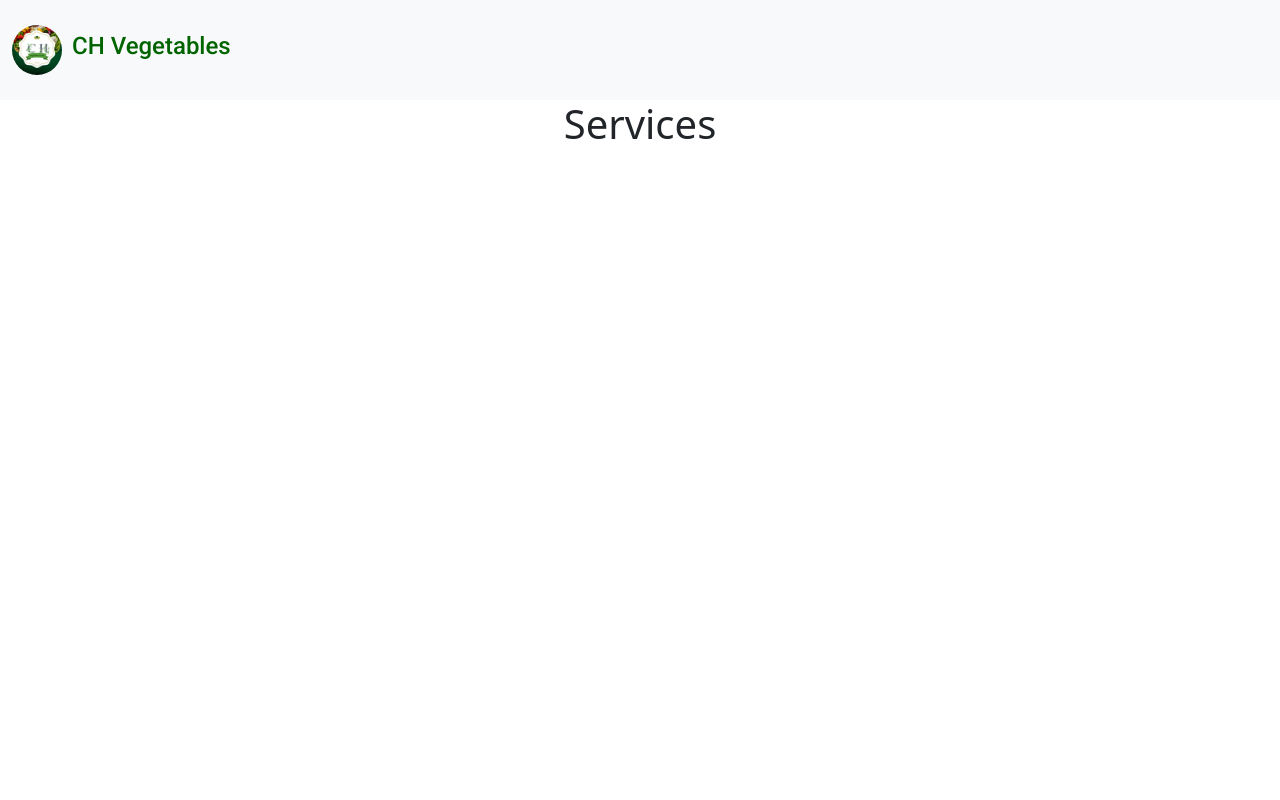
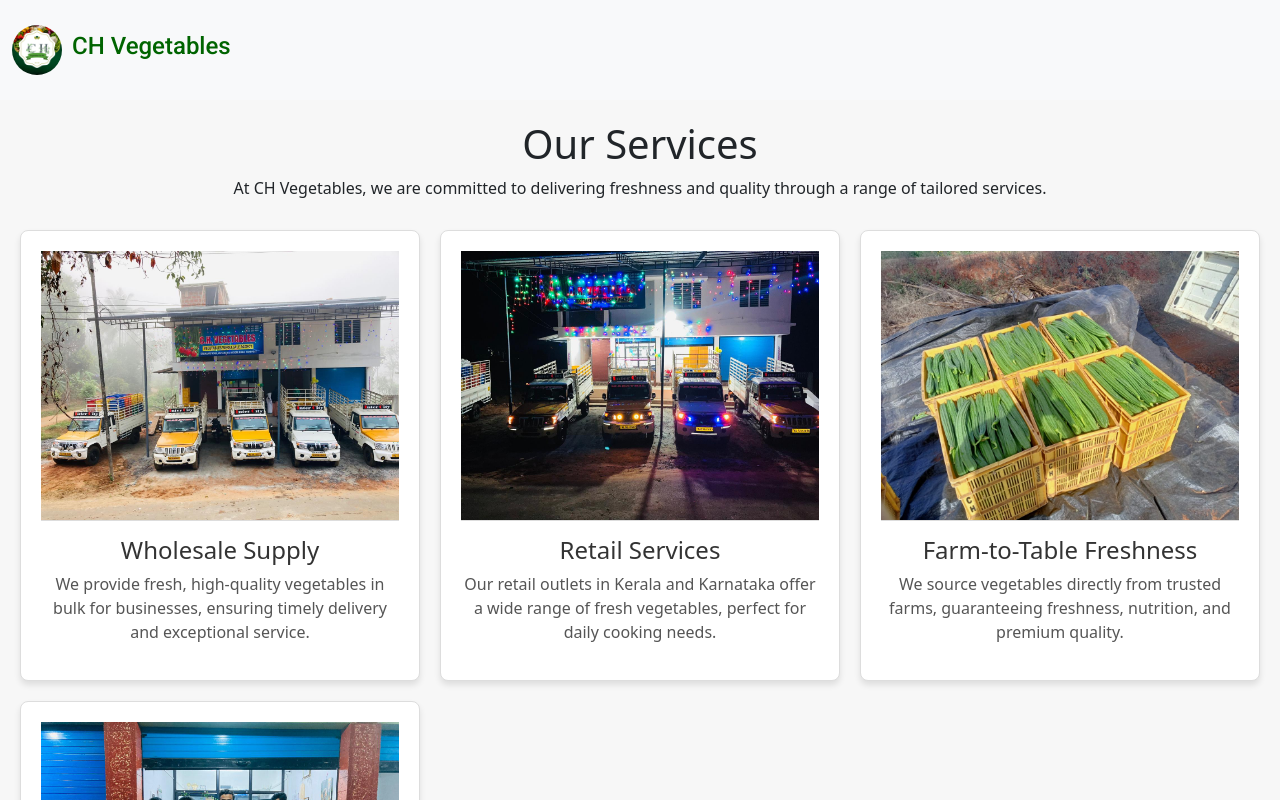
Before and after one commit to athuljain/CH-Vegitables, a React (Create React App) app: page /services in a window 1280 px wide. Shown: the top 800 px of the page. Built offline with nearby package versions, Linux system fonts and the light colour scheme.

Commit message:
service page and home page setup

```diff
--- a/public/index.html
+++ b/public/index.html
@@ -2,14 +2,14 @@
 <html lang="en">
   <head>
     <meta charset="utf-8" />
-    <link rel="icon" href="%PUBLIC_URL%/favicon.ico" />
+    <link rel="icon" href="/src/Assets/CHLogo.jpeg" />
     <meta name="viewport" content="width=device-width, initial-scale=1" />
     <meta name="theme-color" content="#000000" />
     <meta
       name="description"
       content="Web site created using create-react-app"
     />
-    <link rel="apple-touch-icon" href="%PUBLIC_URL%/logo192.png" />
+    <link rel="apple-touch-icon" href="/src/Assets/CHLogo.jpeg" />
     <!--
       manifest.json provides metadata used when your web app is installed on a
       user's mobile device or desktop. See https://developers.google.com/web/fundamentals/web-app-manifest/
@@ -24,7 +24,7 @@
       work correctly both with client-side routing and a non-root public URL.
       Learn how to configure a non-root public URL by running `npm run build`.
     -->
-    <title>React App</title>
+    <title>CH Vegetables</title>
   </head>
   <body>
     <noscript>You need to enable JavaScript to run this app.</noscript>
--- a/src/Assets/Staff.js
+++ b/src/Assets/Staff.js
@@ -17,6 +17,6 @@ import img1 from './CHImg1.jpg';
 import img2 from './CHImg2.jpg';
 
 export const StaffDetails = [
-  { Name: "vyshak", Role: "Manager", Photo: img1 },
-  { Name: "vyshnav", Role: "Manager", Photo: img2 },
+  { Name: "vyshak", Role: "Manager", Photo: img1, ContactNum: 1234567890 },
+  { Name: "vyshnav", Role: "Manager", Photo: img2,ContactNum: 1234567890  },
 ];
--- a/src/Components/AboutUs.jsx
+++ b/src/Components/AboutUs.jsx
@@ -9,7 +9,7 @@ const AboutUs = () => {
     { src: require('../Assets/CHImg1.jpg'), alt: 'Image 2' },
     { src: require('../Assets/CHImg3.jpeg'), alt: 'Image 3' },
     { src: require('../Assets/CHImg1.jpg'), alt: 'Image 2' },
-    { src: require('../Assets/CHImg1.jpg'), alt: 'Image 2' },
+    // { src: require('../Assets/CHImg1.jpg'), alt: 'Image 2' },
     // Add more image objects as needed
   ];
 
@@ -37,7 +37,7 @@ const AboutUs = () => {
         <Col md={6} className="about-us-text">
           <h1>About Us</h1>
           <p>
-            Lorem ipsum dolor sit amet, consectetur adipiscing elit. Pellentesque placerat magna eget eros euismod, vitae semper magna tincidunt. Donec euismod bibendum laoreet. Integer posuere erat a ante pulvinar, eget laoreet sapien consectetur. Sed posuere consectetur est at lobortis. Aenean eu leo quam. Pellentesque lorem quam, vehicula velit eu, vehicula rutrum libero. Fusce eget dolor lorem. Maecenas pretium tellus eget risus fringilla tincidunt. Curabitur aliquet quam id dui posuere blandit.
+          At CH Vegetables, we take pride in over a decade of experience delivering the freshest, highest-quality vegetables to our valued customers. With 10+ years in the wholesale and retail vegetable industry, we have built a strong reputation for excellence and reliability.
           </p>
         </Col>
         <Col md={6} className="about-us-image">
--- a/src/Components/ChNavBar.jsx
+++ b/src/Components/ChNavBar.jsx
@@ -4,7 +4,7 @@ import Nav from 'react-bootstrap/Nav';
 import Navbar from 'react-bootstrap/Navbar';
 import NavDropdown from 'react-bootstrap/NavDropdown';
 import '../Styles/ChNavBar.css';
-import { Link } from 'react-router-dom';
+import { Link,NavLink } from 'react-router-dom';
 
 const CHNavbar = () => {
   return (
@@ -24,17 +24,23 @@ const CHNavbar = () => {
           <Navbar.Collapse id="navbarScroll" className="navbar-collapse">
             {/* Utilize ms-auto to push these links to the right */}
             <Nav className="ms-auto" navbarScroll>
-              <Nav className="me-auto my-2 my-lg-0" style={{ maxHeight: '100px', marginRight: '20px' }} navbarScroll>
-                <Nav.Link href="/about" className="nav-link">About</Nav.Link>
-                <NavDropdown title="CH" id="navbarScrollingDropdown">
-                  <NavDropdown.Item href="/staff">Staff</NavDropdown.Item>
-                  <NavDropdown.Item href="/gallery">Gallery</NavDropdown.Item>
-                  <NavDropdown.Divider />
-                  <NavDropdown.Item href="#action5">Something else here</NavDropdown.Item>
-                </NavDropdown>
-                <Nav.Link href="/services" className="nav-link">Service</Nav.Link>
-                <Nav.Link href="/contact" className="nav-link">Contact</Nav.Link>
-              </Nav>
+            <Nav className="me-auto my-2 my-lg-0" style={{ maxHeight: '100px', marginRight: '20px' }} navbarScroll>
+  <NavLink to="/about" className="nav-link">About</NavLink>
+  <NavDropdown title="CH" id="navbarScrollingDropdown">
+    <NavDropdown.Item as={NavLink} to="/staff">
+      Staff
+    </NavDropdown.Item>
+    <NavDropdown.Item as={NavLink} to="/gallery">
+      Gallery
+    </NavDropdown.Item>
+    <NavDropdown.Divider />
+    <NavDropdown.Item as={NavLink} to="/something-else">
+      Something else here
+    </NavDropdown.Item>
+  </NavDropdown>
+  <NavLink to="/services" className="nav-link">Service</NavLink>
+  <NavLink to="/contact" className="nav-link">Contact</NavLink>
+</Nav>
             </Nav>
           </Navbar.Collapse>
         </Container>
--- a/src/Components/Home.jsx
+++ b/src/Components/Home.jsx
@@ -24,22 +24,22 @@ const Home = () => {
             <Carousel.Item>
               <img src={CHImg3} className="d-block w-100" alt="First slide" />
               <Carousel.Caption>
-                <h3>First slide label</h3>
-                <p>Nulla vitae elit libero, a pharetra augue mollis interdum.</p>
+                <h3 style={{color:"green"}}>Welcome to CH Vegetables</h3>
+                <p style={{color:"green"}} >Freshness Delivered with Care!</p>
               </Carousel.Caption>
             </Carousel.Item>
             <Carousel.Item>
               <img src={CHImg3} className="d-block w-100" alt="Second slide" />
               <Carousel.Caption>
-                <h3>Second slide label</h3>
-                <p>Lorem ipsum dolor sit amet, consectetur adipiscing elit.</p>
+                <h3 style={{color:"green"}}>Choose CH Vegetables</h3>
+                <p style={{color:"green"}}>Your Partner in Freshness and Quality!</p>
               </Carousel.Caption>
             </Carousel.Item>
             <Carousel.Item>
               <img src={CHImg3} className="d-block w-100" alt="Third slide" />
               <Carousel.Caption>
-                <h3>Third slide label</h3>
-                <p>Praesent commodo cursus magna, vel scelerisque nisl consectetur.</p>
+                <h3 style={{color:"green"}}>At CH Vegetables</h3>
+                <p style={{color:"green"}}>we believe in fostering lasting relationships with our customers, suppliers, and communities.</p>
               </Carousel.Caption>
             </Carousel.Item>
           </Carousel>
@@ -51,10 +51,9 @@ const Home = () => {
       <Card>
         <Card.Img variant="top" src={CHImg3} />
         <Card.Body>
-          <Card.Title>Card title</Card.Title>
+          <Card.Title>At CH Vegetables</Card.Title>
           <Card.Text>
-            This is a wider card with supporting text below as a natural lead-in
-            to additional content. This content is a little bit longer.
+          we go beyond just selling vegetables – we’re here to support healthy lifestyles and sustainable practices for the betterment of our communities.
           </Card.Text>
         </Card.Body>
         <Card.Footer>
@@ -64,10 +63,9 @@ const Home = () => {
       <Card>
         <Card.Img variant="top" src={CHImg3} />
         <Card.Body>
-          <Card.Title>Card title</Card.Title>
+          <Card.Title>Experience freshness and quality</Card.Title>
           <Card.Text>
-            This card has supporting text below as a natural lead-in to
-            additional content.{' '}
+          Experience freshness and quality like never before with CH Vegetables – Where Trust Meets Freshness!{' '}
           </Card.Text>
         </Card.Body>
         <Card.Footer>
@@ -77,11 +75,9 @@ const Home = () => {
       <Card>
         <Card.Img variant="top" src={CHImg3} />
         <Card.Body>
-          <Card.Title>Card title</Card.Title>
+          <Card.Title>CH Vegetables<br />10+ Years of Freshness You Can Trust!</Card.Title>
           <Card.Text>
-            This is a wider card with supporting text below as a natural lead-in
-            to additional content. This card has even longer content than the
-            first to show that equal height action.
+          Choose CH Vegetables for unmatched quality, trust, and freshness – every time!
           </Card.Text>
         </Card.Body>
         <Card.Footer>
--- a/src/Components/ServicePage.jsx
+++ b/src/Components/ServicePage.jsx
@@ -1,7 +1,62 @@
-export default function ServicePage(){
-    return(
-        <div>
-            <h1>Services</h1>
-        </div>
-    )
-}
+
+import React from "react";
+import "../Styles/Service.css"
+import CHImg1 from '../Assets/chGallery (1).jpeg'
+import CHImg2 from '../Assets/chGallery (2).jpeg'
+import CHImg3 from '../Assets/chGallery (3).jpeg'
+import CHImg4 from '../Assets/chGallery (5).jpeg'
+
+
+const ServicePage = () => {
+  const services = [
+    {
+      title: "Wholesale Supply",
+      description:
+        "We provide fresh, high-quality vegetables in bulk for businesses, ensuring timely delivery and exceptional service.",
+      image: CHImg1,
+    },
+    {
+      title: "Retail Services",
+      description:
+        "Our retail outlets in Kerala and Karnataka offer a wide range of fresh vegetables, perfect for daily cooking needs.",
+      image: CHImg2,
+    },
+    {
+      title: "Farm-to-Table Freshness",
+      description:
+        "We source vegetables directly from trusted farms, guaranteeing freshness, nutrition, and premium quality.",
+      image: CHImg3,
+    },
+    {
+      title: "Custom Orders",
+      description:
+        "We accommodate custom orders for businesses and events, tailored to your specific needs.",
+      image: CHImg4,
+    },
+  ];
+
+  return (
+    <div className="services">
+      <header className="services-header">
+        <h1>Our Services</h1>
+        <p>At CH Vegetables, we are committed to delivering freshness and quality through a range of tailored services.</p>
+      </header>
+
+      <div className="services-grid">
+        {services.map((service, index) => (
+          <div key={index} className="service-card">
+            <img
+              src={service.image}
+              alt={service.title}
+              className="service-image"
+            />
+            <h2 className="service-title">{service.title}</h2>
+            <p className="service-description">{service.description}</p>
+          </div>
+        ))}
+      </div>
+    </div>
+  );
+};
+
+export default ServicePage;
--- a/src/Components/Staff.jsx
+++ b/src/Components/Staff.jsx
@@ -27,6 +27,7 @@ const Staff = () => {
               <CardBody>
                 <CardTitle>{staff.Name}</CardTitle>
                 <CardText>{staff.Role}</CardText>
+                <CardText>{staff.ContactNum}</CardText>
               </CardBody>
             </Card>
           </Col>
--- /dev/null
+++ b/src/Styles/Service.css
@@ -0,0 +1,42 @@
+.services {
+    padding: 20px;
+    background-color: #f7f7f7;
+  }
+
+  .services-header {
+    text-align: center;
+    margin-bottom: 30px;
+  }
+
+  .services-grid {
+    display: grid;
+    grid-template-columns: repeat(auto-fit, minmax(300px, 1fr));
+    gap: 20px;
+  }
+
+  .service-card {
+    background: white;
+    border: 1px solid #ddd;
+    border-radius: 8px;
+    overflow: hidden;
+    text-align: center;
+    padding: 20px;
+    box-shadow: 0 4px 6px rgba(0, 0, 0, 0.1);
+  }
+
+  .service-image {
+    width: 100%;
+    height: auto;
+    border-bottom: 1px solid #ddd;
+    margin-bottom: 15px;
+  }
+
+  .service-title {
+    font-size: 1.5em;
+    color: #333;
+  }
+
+  .service-description {
+    font-size: 1em;
+    color: #555;
+  }
```
